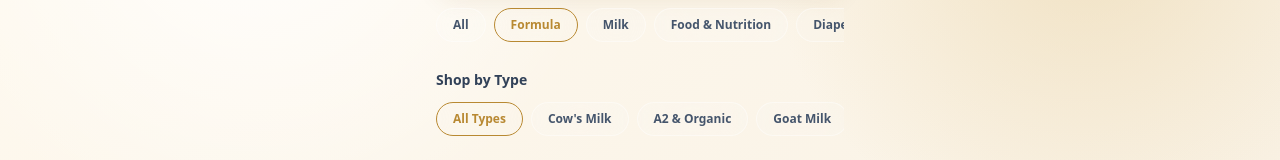
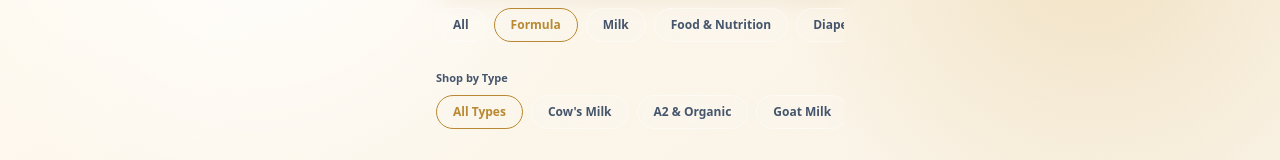
Before and after one commit to babypremiumcambodia/baby-premium, a Next.js app: page /shop in a window 1280 px wide. Both pictures are taken after a click on the button "Formula". Shown: the part 187-347 px from the top of the page. Built offline with nearby package versions, Linux system fonts and the light colour scheme; no server answers; the database is empty; a web font is replaced by a local one.

Commit message:
Reduce product type filter sizes

```diff
--- a/components/shop/ShopClient.tsx
+++ b/components/shop/ShopClient.tsx
@@ -293,7 +293,7 @@ export default function ShopClient({
 {availableSubcategories.length > 0 && (
   <section className="mt-5">
     <p
-      className={`mb-3 text-sm font-semibold text-slate-700 ${
+      className={`mb-2 text-[11px] font-semibold text-slate-600 ${
         language === "km"
           ? "font-khmer leading-7"
           : ""
```
